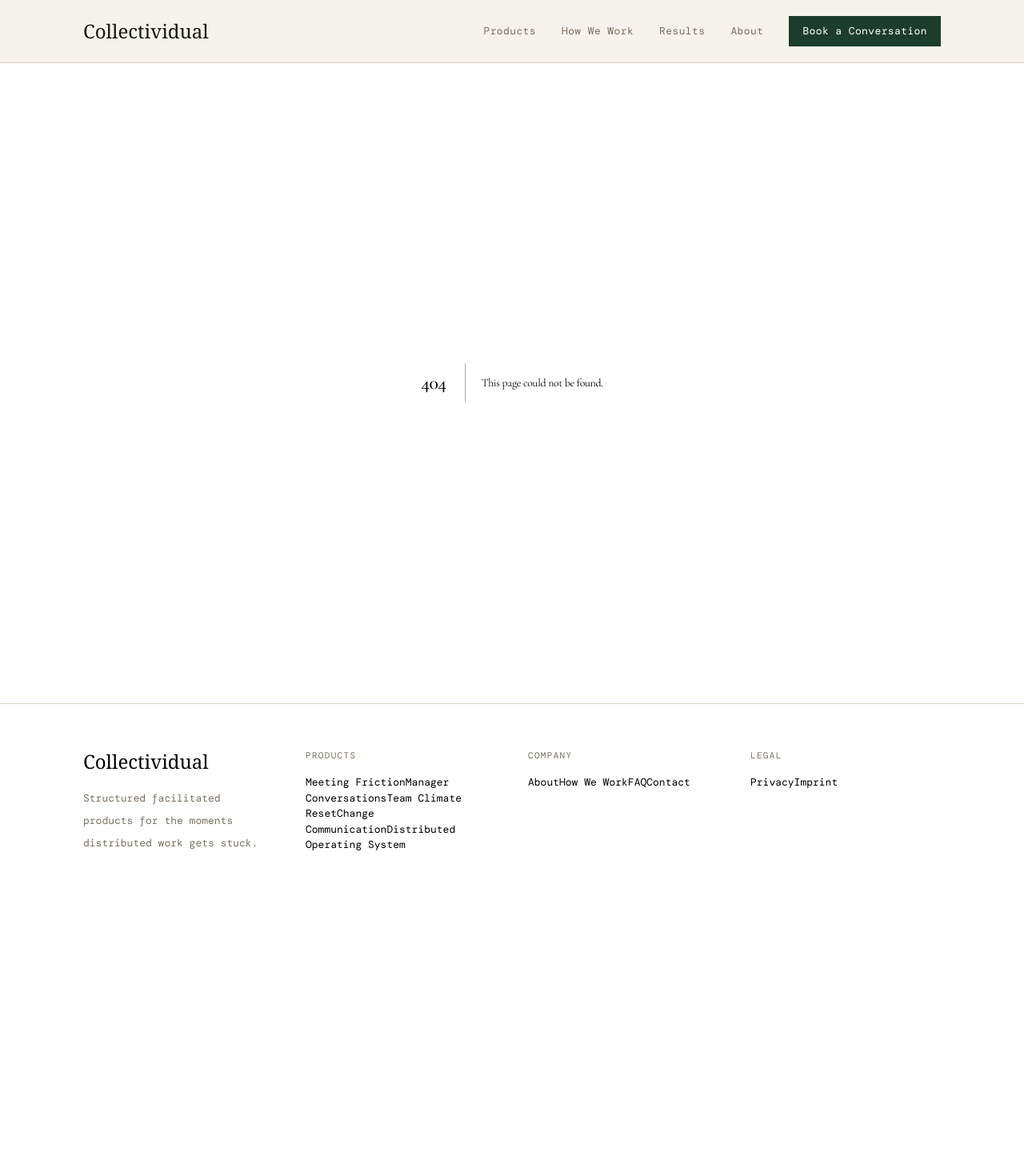
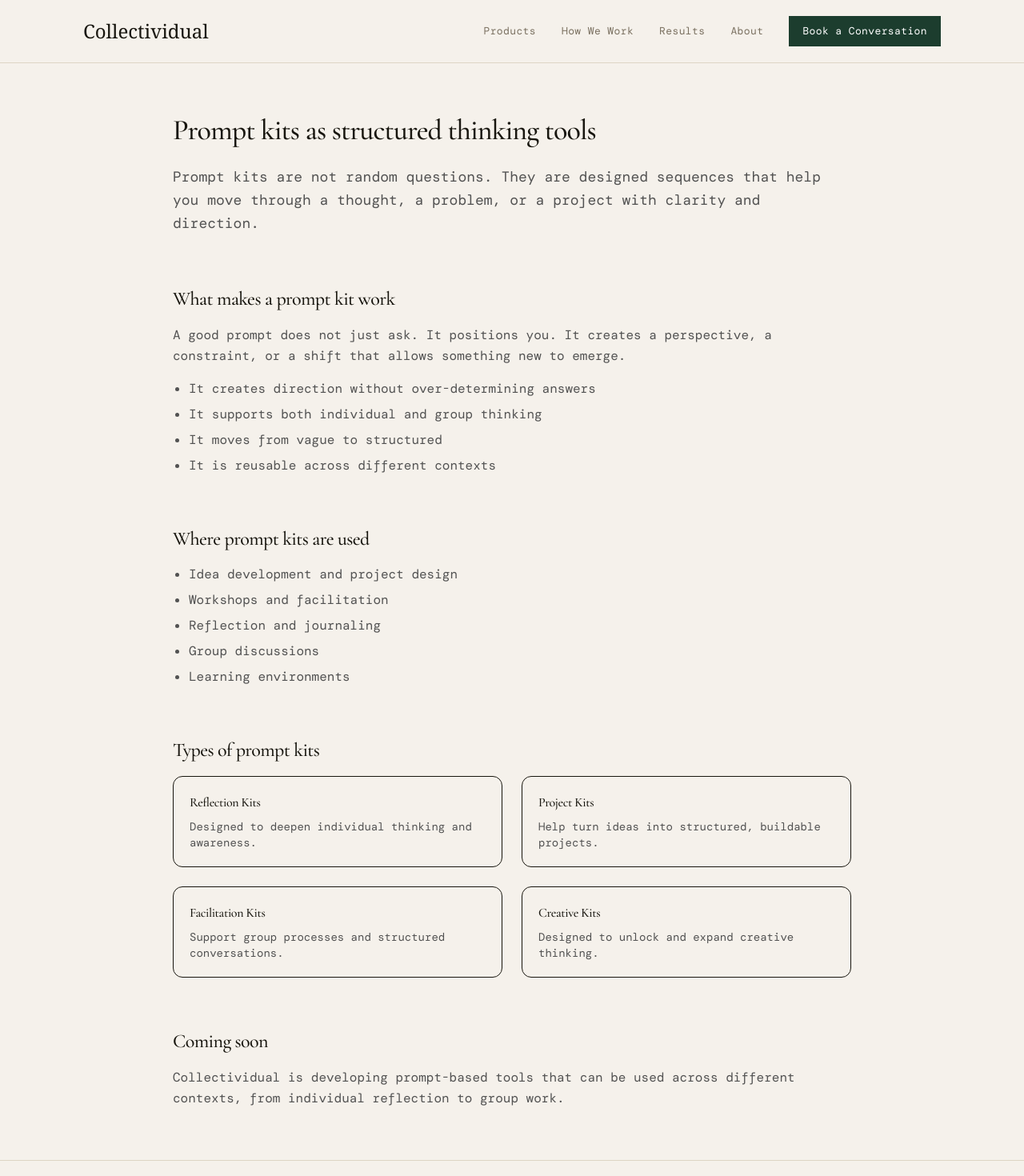
Before and after one commit to selaleakirmak-cmyk/collectividual-site, a Next.js app: page /tools/prompt-kits in a window 1280 px wide. Before the commit this address had no page. Shown: the top 1470 px of the page at 80% size. Before the commit the page ends 1124 px from the top, so only its background shows below. Built offline with nearby package versions, Linux system fonts and the light colour scheme; a web font is replaced by a local one.

Commit message:
Add prompt kits landing page

```diff
--- /dev/null
+++ b/app/tools/prompt-kits/page.tsx
@@ -0,0 +1,108 @@
+export const metadata = {
+  title: "Prompt Kits for Reflection, Creativity, and Workshops | Collectividual",
+  description:
+    "Structured prompt kits designed to support reflection, idea development, workshops, and creative thinking processes.",
+};
+
+export default function PromptKitsPage() {
+  return (
+    <main className="max-w-4xl mx-auto px-6 py-16">
+      {/* HERO */}
+      <section className="mb-16">
+        <h1 className="text-4xl font-medium mb-6">
+          Prompt kits as structured thinking tools
+        </h1>
+
+        <p className="text-lg text-neutral-600 leading-relaxed">
+          Prompt kits are not random questions. They are designed sequences
+          that help you move through a thought, a problem, or a project with
+          clarity and direction.
+        </p>
+      </section>
+
+      {/* WHAT IT IS */}
+      <section className="mb-16">
+        <h2 className="text-2xl font-medium mb-4">
+          What makes a prompt kit work
+        </h2>
+
+        <p className="text-neutral-600 leading-relaxed mb-4">
+          A good prompt does not just ask. It positions you. It creates a
+          perspective, a constraint, or a shift that allows something new to
+          emerge.
+        </p>
+
+        <ul className="list-disc pl-5 text-neutral-600 space-y-2">
+          <li>It creates direction without over-determining answers</li>
+          <li>It supports both individual and group thinking</li>
+          <li>It moves from vague to structured</li>
+          <li>It is reusable across different contexts</li>
+        </ul>
+      </section>
+
+      {/* USE CASES */}
+      <section className="mb-16">
+        <h2 className="text-2xl font-medium mb-4">
+          Where prompt kits are used
+        </h2>
+
+        <ul className="list-disc pl-5 text-neutral-600 space-y-2">
+          <li>Idea development and project design</li>
+          <li>Workshops and facilitation</li>
+          <li>Reflection and journaling</li>
+          <li>Group discussions</li>
+          <li>Learning environments</li>
+        </ul>
+      </section>
+
+      {/* TYPES */}
+      <section className="mb-16">
+        <h2 className="text-2xl font-medium mb-4">
+          Types of prompt kits
+        </h2>
+
+        <div className="grid md:grid-cols-2 gap-6">
+          <div className="border rounded-xl p-5">
+            <h3 className="font-medium mb-2">Reflection Kits</h3>
+            <p className="text-sm text-neutral-600">
+              Designed to deepen individual thinking and awareness.
+            </p>
+          </div>
+
+          <div className="border rounded-xl p-5">
+            <h3 className="font-medium mb-2">Project Kits</h3>
+            <p className="text-sm text-neutral-600">
+              Help turn ideas into structured, buildable projects.
+            </p>
+          </div>
+
+          <div className="border rounded-xl p-5">
+            <h3 className="font-medium mb-2">Facilitation Kits</h3>
+            <p className="text-sm text-neutral-600">
+              Support group processes and structured conversations.
+            </p>
+          </div>
+
+          <div className="border rounded-xl p-5">
+            <h3 className="font-medium mb-2">Creative Kits</h3>
+            <p className="text-sm text-neutral-600">
+              Designed to unlock and expand creative thinking.
+            </p>
+          </div>
+        </div>
+      </section>
+
+      {/* CTA */}
+      <section>
+        <h2 className="text-2xl font-medium mb-4">
+          Coming soon
+        </h2>
+
+        <p className="text-neutral-600 leading-relaxed">
+          Collectividual is developing prompt-based tools that can be used
+          across different contexts, from individual reflection to group work.
+        </p>
+      </section>
+    </main>
+  );
+}
```
